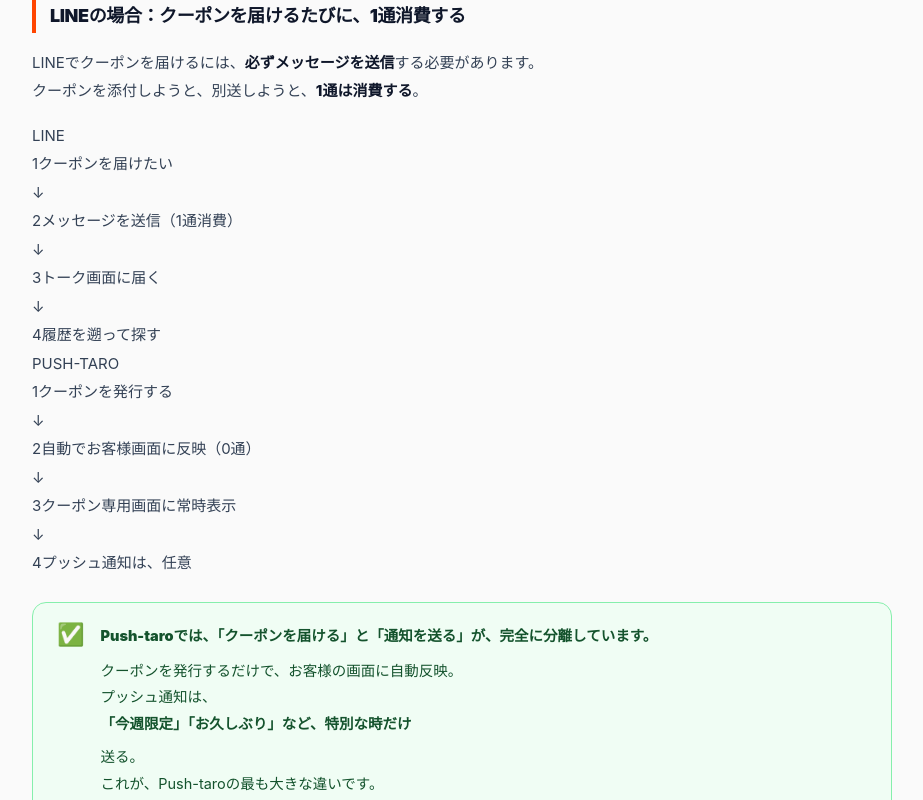
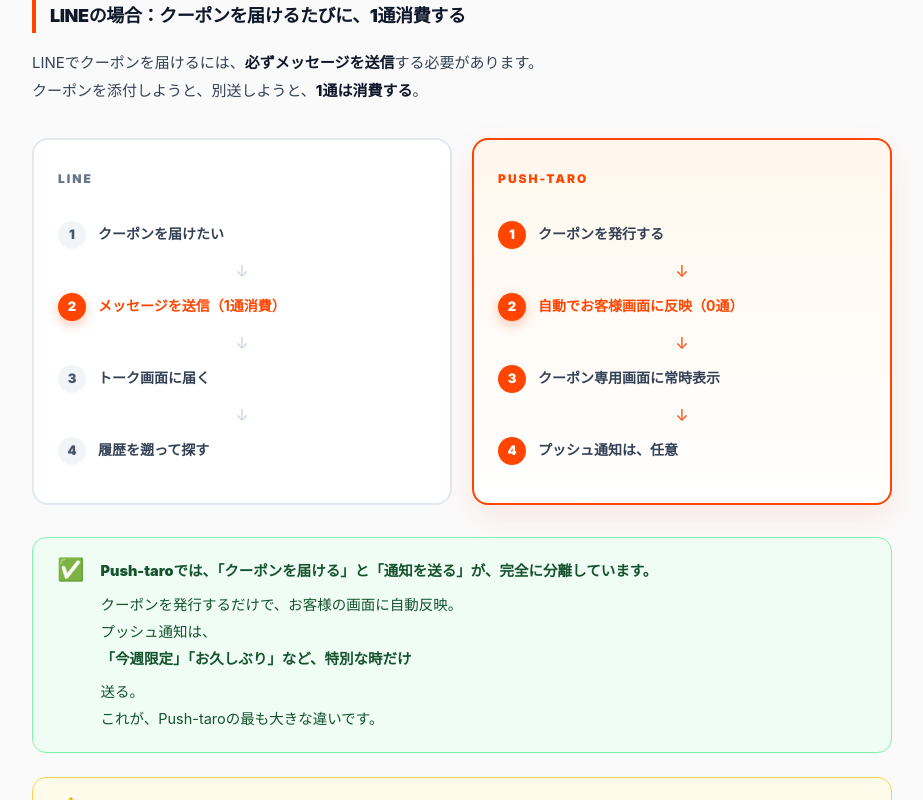
Before and after one commit to thellcishii-lang/push-taro, a Next.js app: page /guide/line-comparison in a window 1280 px wide. Shown: the part 900-1700 px from the top of the page, without its empty margins (178-1101 px from the left). Built offline with nearby package versions, Linux system fonts and the light colour scheme; no server answers.

Commit message:
Update line-comparison.css

```diff
--- a/app/guide/line-comparison/line-comparison.css
+++ b/app/guide/line-comparison/line-comparison.css
@@ -115,10 +115,12 @@
 .g-callout p + p { margin-top: 8px; }
 .g-callout.info { background: #ebf8ff; border: 1px solid #90cdf4; color: #2c5282; }
 .g-callout.warn { background: #fffbeb; border: 1px solid #fcd34d; color: #78350f; }
+.g-callout.danger { background: #fef2f2; border: 1px solid #fecaca; color: #991b1b; }
 .g-callout.success { background: #f0fdf4; border: 1px solid #86efac; color: #14532d; }
 .g-callout strong { display: block; margin-bottom: 6px; font-weight: 900; }
 .g-callout.info strong { color: #2c5282; }
 .g-callout.warn strong { color: #78350f; }
+.g-callout.danger strong { color: #991b1b; }
 .g-callout.success strong { color: #14532d; }
 
 /* ステップリスト */
@@ -162,6 +164,130 @@
 .g-table .col-pushtaro {
   background: linear-gradient(135deg, #fff7ed, #ffedd5);
   color: #c2410c; font-weight: 800;
+}
+
+/* ============================================================
+   フロー比較図（LINE vs PUSH-TARO）
+============================================================ */
+.flow-compare {
+  display: grid;
+  grid-template-columns: 1fr 1fr;
+  gap: 20px;
+  margin: 32px 0;
+}
+.flow-card {
+  background: #fff;
+  border: 2px solid #e2e8f0;
+  border-radius: 16px;
+  padding: 28px 24px;
+}
+.flow-card.is-push {
+  border-color: #ff4500;
+  background: linear-gradient(180deg, #fff7ed, #fff);
+  box-shadow: 0 12px 32px rgba(255,69,0,0.10);
+}
+.flow-card-label {
+  font-family: 'Inter', sans-serif;
+  font-size: 12px;
+  font-weight: 900;
+  letter-spacing: 2px;
+  color: #64748b;
+  margin-bottom: 20px;
+}
+.flow-card.is-push .flow-card-label { color: #ff4500; }
+.flow-steps { display: flex; flex-direction: column; gap: 0; }
+.flow-step {
+  display: flex; align-items: center; gap: 12px;
+  padding: 10px 0;
+  font-size: 14px; font-weight: 700;
+  color: #334155;
+}
+.flow-step-num {
+  display: inline-flex; align-items: center; justify-content: center;
+  width: 28px; height: 28px;
+  border-radius: 50%;
+  background: #f1f5f9; color: #475569;
+  font-family: 'Inter', sans-serif;
+  font-size: 13px; font-weight: 900;
+  flex-shrink: 0;
+}
+.flow-card.is-push .flow-step-num { background: #ff4500; color: #fff; }
+.flow-step.is-ctr { color: #ff4500; }
+.flow-step.is-ctr .flow-step-num {
+  background: #ff4500; color: #fff;
+  box-shadow: 0 4px 12px rgba(255,69,0,0.3);
+}
+.flow-arrow-down {
+  text-align: center;
+  color: #cbd5e1;
+  font-size: 16px; line-height: 1;
+  margin: 4px 0;
+}
+.flow-card.is-push .flow-arrow-down { color: #ff4500; }
+
+/* ============================================================
+   分離図（クーポン × 通知）
+============================================================ */
+.separation-diagram {
+  display: grid;
+  grid-template-columns: 1fr auto 1fr;
+  gap: 16px;
+  align-items: center;
+  margin: 32px 0;
+  padding: 32px 24px;
+  background: linear-gradient(135deg, #f8fafc, #eef2f7);
+  border: 2px solid #e2e8f0;
+  border-radius: 20px;
+}
+.separation-col {
+  background: #fff;
+  border: 2px solid #e2e8f0;
+  border-radius: 16px;
+  overflow: hidden;
+}
+.separation-head {
+  padding: 16px 20px;
+  background: #f8fafc;
+  border-bottom: 1px solid #e2e8f0;
+  display: flex;
+  align-items: center;
+  gap: 10px;
+}
+.separation-icon { font-size: 24px; }
+.separation-head h4 {
+  font-size: 15px;
+  font-weight: 900;
+  color: #0f172a;
+  margin: 0;
+}
+.separation-body {
+  padding: 20px;
+}
+.separation-body p {
+  font-size: 13.5px;
+  color: #64748b;
+  margin: 0 0 8px;
+}
+.separation-result {
+  font-weight: 800;
+  color: #0f172a !important;
+  padding: 8px 12px;
+  background: #f0fdf4;
+  border-radius: 8px;
+  margin-top: 8px !important;
+}
+.separation-cost {
+  font-family: 'Inter', sans-serif;
+  font-size: 20px;
+  font-weight: 900;
+  color: #16a34a !important;
+  margin-top: 12px !important;
+}
+.separation-plus {
+  font-size: 32px;
+  font-weight: 900;
+  color: #ff4500;
+  padding: 0 8px;
 }
 
 /* ============================================================
@@ -308,6 +434,59 @@
 }
 
 /* ============================================================
+   NEXT ARTICLE カード
+============================================================ */
+.next-article {
+  display: flex;
+  align-items: center;
+  gap: 20px;
+  margin: 32px 0;
+  padding: 28px 32px;
+  background: linear-gradient(135deg, #fff7ed, #ffedd5);
+  border: 2px solid #ff4500;
+  border-radius: 16px;
+  text-decoration: none;
+  color: inherit;
+  transition: all 0.2s;
+}
+.next-article:hover {
+  transform: translateY(-3px);
+  box-shadow: 0 16px 40px rgba(255,69,0,0.15);
+}
+.next-article-icon {
+  font-size: 42px;
+  flex-shrink: 0;
+  line-height: 1;
+}
+.next-article-body { flex: 1; }
+.next-article-label {
+  font-family: 'Inter', sans-serif;
+  font-size: 11px;
+  font-weight: 900;
+  letter-spacing: 2px;
+  color: #ff4500;
+  margin-bottom: 6px;
+}
+.next-article-title {
+  font-size: 18px;
+  font-weight: 900;
+  color: #7c2d12;
+  line-height: 1.5;
+  margin-bottom: 4px;
+}
+.next-article-desc {
+  font-size: 13px;
+  color: #9a3412;
+  line-height: 1.6;
+}
+.next-article-arrow {
+  font-size: 24px;
+  font-weight: 900;
+  color: #ff4500;
+  flex-shrink: 0;
+}
+
+/* ============================================================
    関連ガイド
 ============================================================ */
 .g-related {
@@ -401,4 +580,15 @@
   .cost-compare { grid-template-columns: 1fr; }
   .cost-amount { font-size: 20px; }
   .cycle-diagram { padding: 24px 16px; }
+  .flow-compare { grid-template-columns: 1fr; }
+  .separation-diagram { grid-template-columns: 1fr; }
+  .separation-plus { text-align: center; padding: 8px 0; }
+  .next-article {
+    flex-direction: column;
+    text-align: center;
+    padding: 24px 20px;
+  }
+  .next-article-arrow {
+    transform: rotate(90deg);
+  }
 }
```
